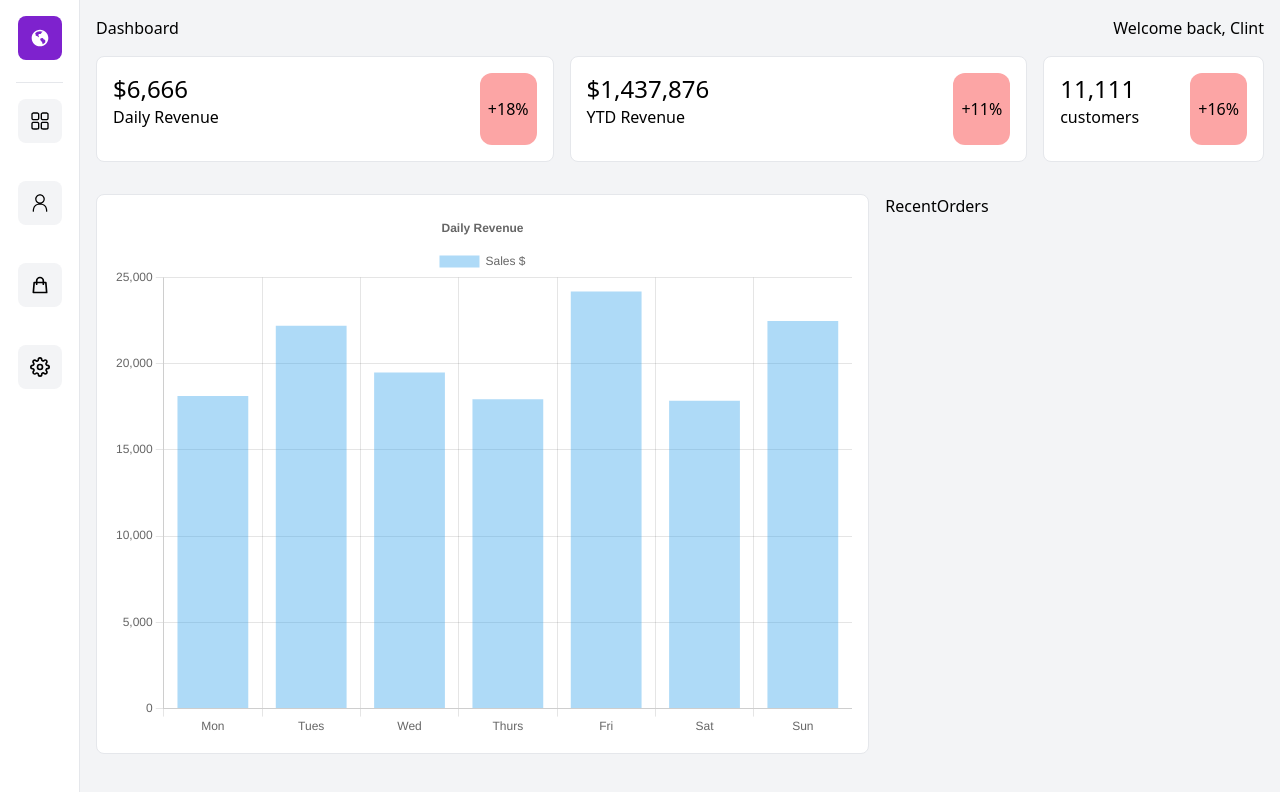
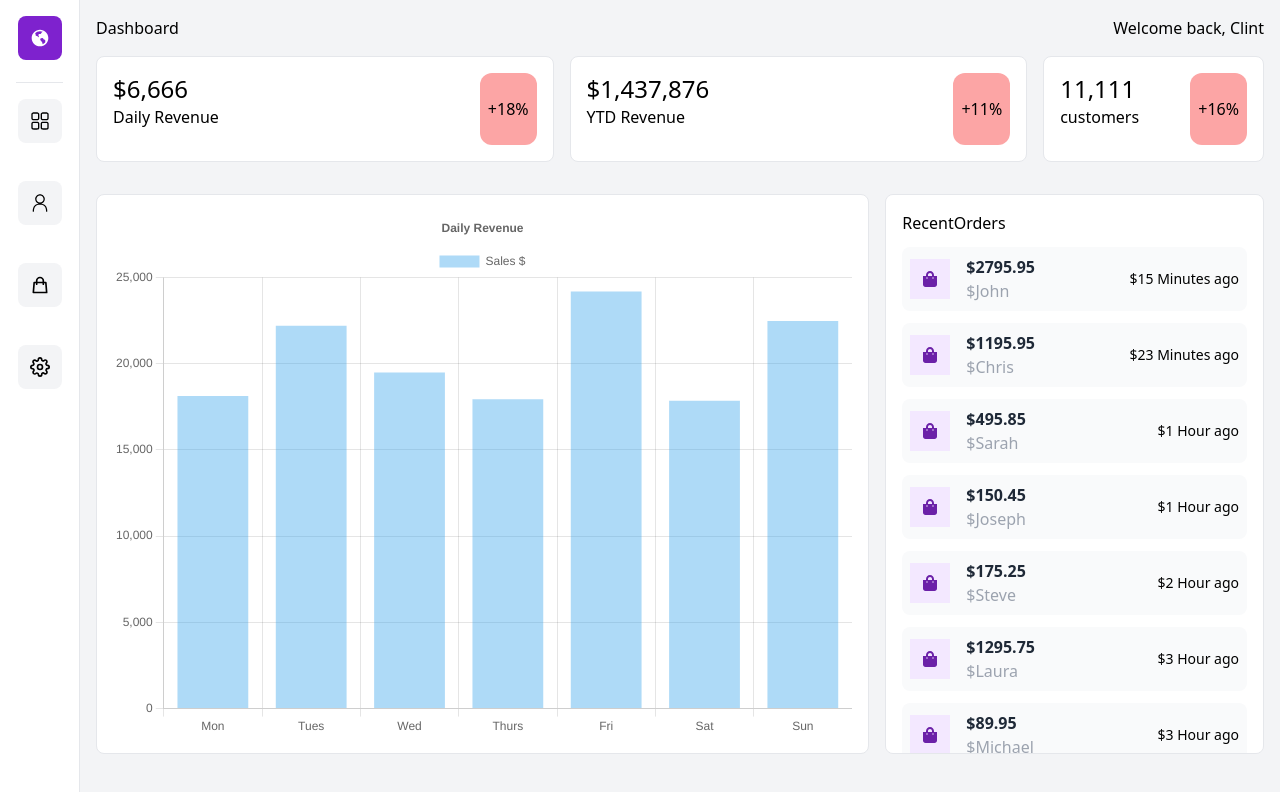
Before and after one commit to vicliu0325/user, a Next.js app in the folder dashboard/: page / in a window 1280 px wide. Shown: the top 792 px of the page. Built offline with nearby package versions, Linux system fonts and the light colour scheme.

Commit message:
[add]data to RecentOrders

```diff
--- a/dashboard/components/RecentOrders.jsx
+++ b/dashboard/components/RecentOrders.jsx
@@ -1,8 +1,26 @@
 import React from 'react'
+import {data} from '../data/data.js'
+import {FaShoppingBag} from 'react-icons/fa'
 
 const RecentOrders = () => {
   return (
-    <div>RecentOrders</div>
+    <div className='w-full col-span-1 relative lg:h-[70vh] h-[50vh] m-auto p-4 border rounded-lg bg-white overflow-scroll'>
+        <h1>RecentOrders</h1>
+        <ul>
+            {data.map((order,id) => (
+                <li key={id} className='bg-gray-50 hover:bg-gray-100 rounded-lg my-3 p-2 flex items-center cursor-pointer'>
+                    <div className='bg-purple-100 roounded-lg p-3'>
+                        <FaShoppingBag className='text-purple-800'/>
+                    </div>
+                    <div className='pl-4'>
+                        <p className='text-gray-800 font-bold'>${order.total}</p>
+                        <p className='text-gray-400 font-sm'>${order.name.first}</p>
+                    </div>
+                    <p className='lg:flex md:hidden absolute right-6 text-sm'>${order.date}</p>
+                </li>
+            ))}
+        </ul>
+    </div>
   )
 }
 
```
